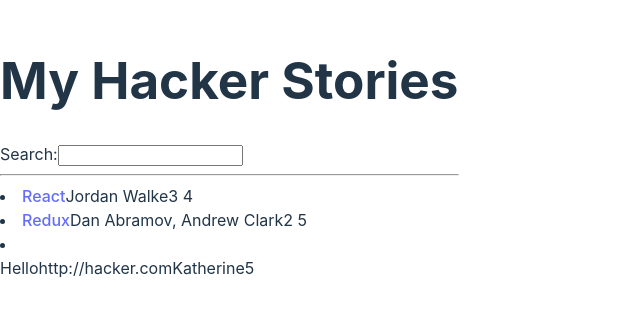
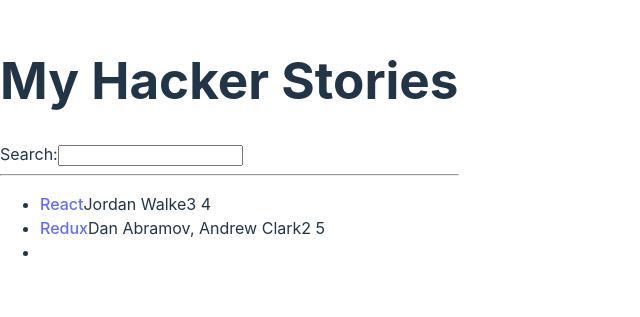
Before and after one commit to lisacodesnow/hacker_stories_react_project, a React (Vite) app: page / in a window 1280 px wide. Shown: the part 251-568 px from the top of the page, without its empty margins (0-640 px from the left). Built offline with nearby package versions, Linux system fonts and the light colour scheme.

Commit message:
Created Props

```diff
--- a/src/App.jsx
+++ b/src/App.jsx
@@ -1,6 +1,9 @@
 import * as React from 'react';
 
-const list = [
+const App = () =>{
+
+
+  const stories = [
 
     {
       title: 'React',
@@ -29,24 +32,39 @@
       objectID: "",
     }
   ]
+  return(
+    <div>
+      <h1> My Hacker Stories</h1>
+      <Search  />
+      <hr/>
+       <List list={stories} />
 
-const List = () =>{
+    </div>
+  )
+}
 
-  return(
- list.map( (item) =>(
 
-    <li key={item.objectID}>
-      <a href= {item.url}>{item.title}</a>
-      <span>{item.author}</span>
-      <span>{item.num_comments} </span>
-     <span> {item.points}</span>
+const List = (props) =>(
+
+<ul>
+ {props.list.map((item) =>(
+  <Item key = {item.objectID} item={item}/>
+
+  ))}
+</ul>
+);
+
+const Item = (props) =>(
+
+  <li key={props.item.objectID}>
+    <span>
+      <a href= {props.item.url}>{props.item.title}</a></span>
+      <span>{props.item.author}</span>
+      <span>{props.item.num_comments} </span>
+     <span> {props.item.points}</span>
 
     </li>
 )
-  )
-  )
-
-}
 
 const Search = () =>{
 
@@ -61,17 +79,6 @@
   )
 }
 
-const App = () =>{
 
-  return(
-    <div>
-      <h1> My Hacker Stories</h1>
-      <Search  />
-      <hr/>
-       <List />
-
-    </div>
-  )
-}
 
 export default App;
--- a/src/main.jsx
+++ b/src/main.jsx
@@ -8,7 +8,7 @@
 
   <React.StrictMode>
     <App />
-   <Practice/>
+
   </React.StrictMode>,
 
 )
```
Lines whose indentation alone changed are shown as unchanged.
